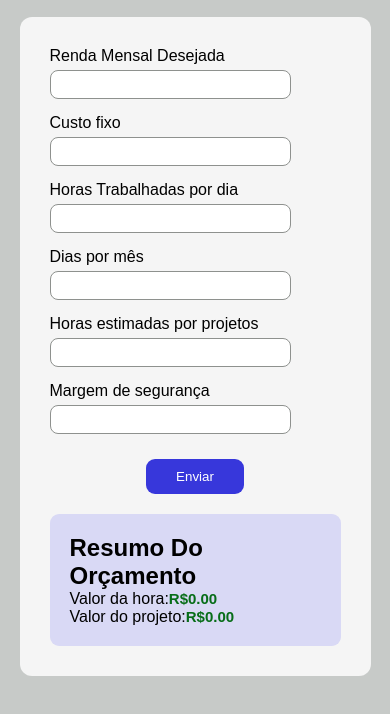
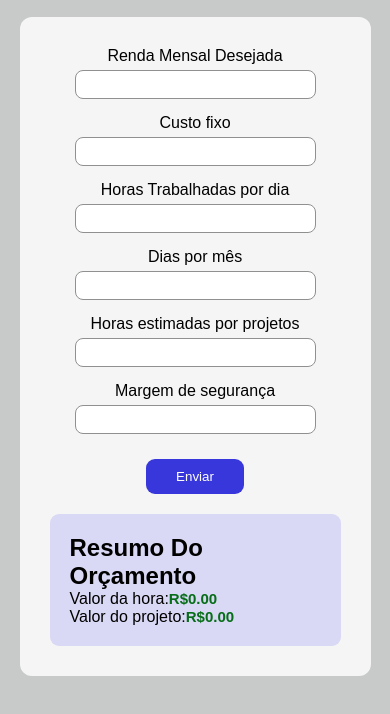
Before and after one commit to PedroAlexandreFS/projetos-javaScript, a plain HTML site: page Calculadora-Freelancer/index.html in a window 390 px wide. Shown: the part 114-828 px from the top of the page. Drawn offline with Linux system fonts and the light colour scheme.

Commit message:
ajustando a responsividade

```diff
--- a/Calculadora-Freelancer/style/index.css
+++ b/Calculadora-Freelancer/style/index.css
@@ -33,6 +33,7 @@ header {
     display: flex;
     flex-wrap: wrap;
     gap: 15px;
+    justify-content: center;
 }
 
 div {
@@ -75,7 +76,7 @@ button:active {
     transform: scale(0.9);
 }
 
-#resultado{
+#resultado {
     background-color: #d9d9f5;
     padding: 20px;
     border-radius: 9px;
@@ -83,7 +84,7 @@ button:active {
     color: rgb(0, 0, 0);
 }
 
-#resultado span{
+#resultado span {
     font-weight: bold;
     font-size: 15px;
     color: #076d18;
@@ -91,10 +92,16 @@ button:active {
 }
 
 
-@media (max-width: 600px){
-    .card{
+@media (max-width: 600px) {
+    .card {
         margin: 0 auto;
         width: 90%;
 
     }
+
+    div{
+        align-items: center;
+    }
+
+
 }
```
